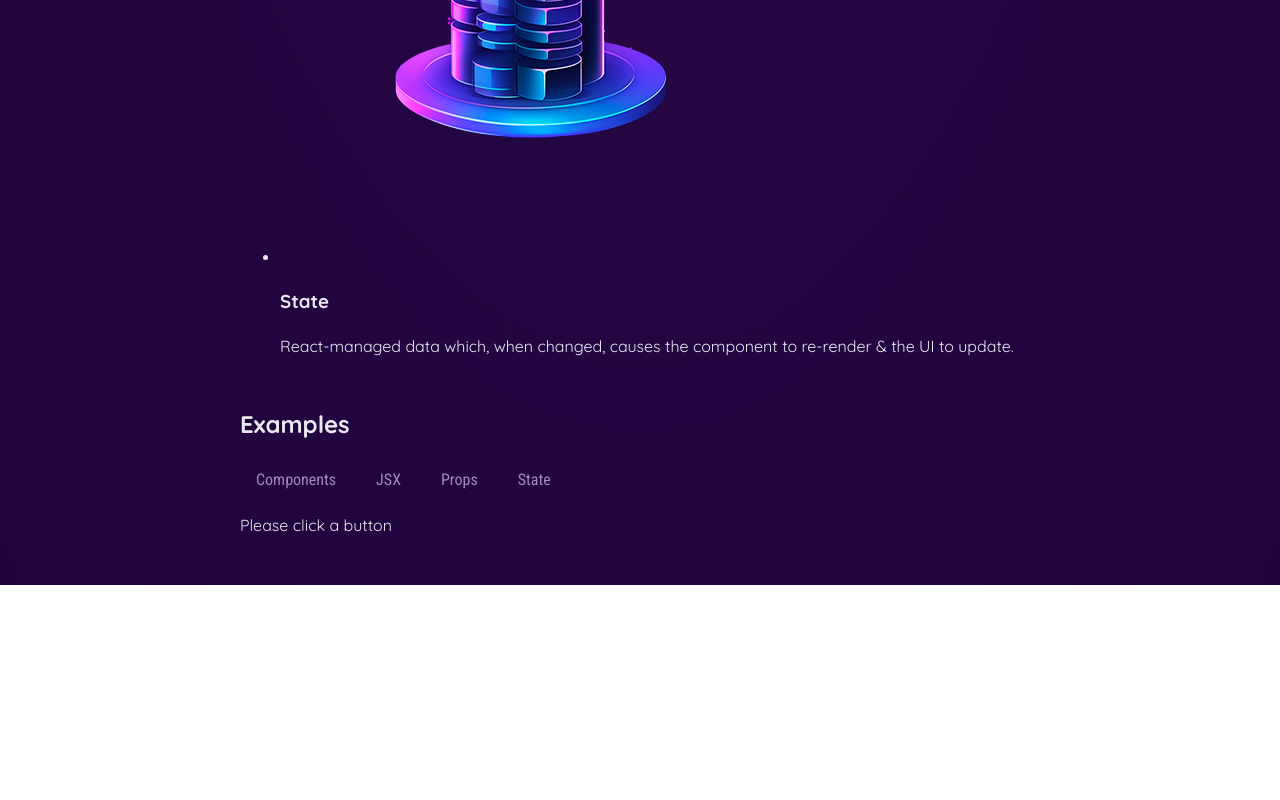
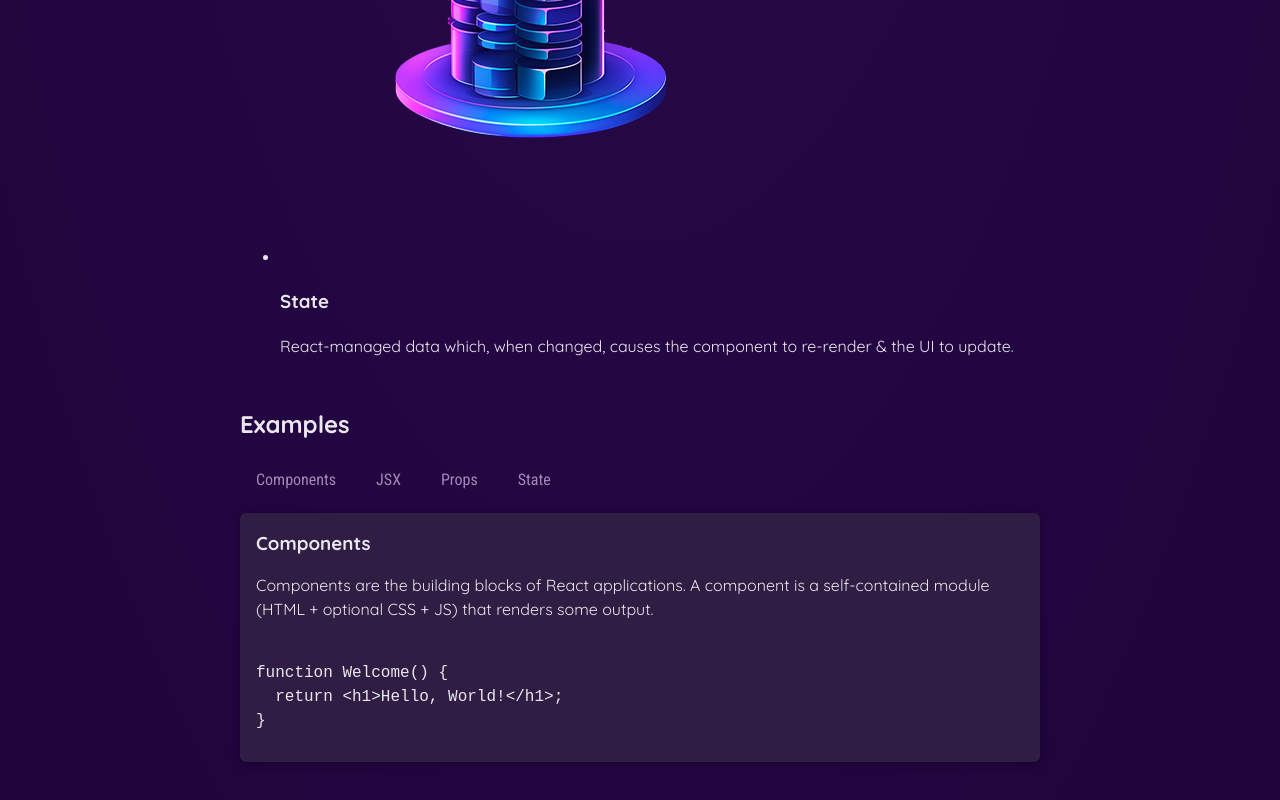
Before and after one commit to MargaretMugo/learnreact, a React (Vite) app in the folder 01-starting project/: page / in a window 1280 px wide. Shown: the part 2706-3506 px from the top of the page. Before the commit the page ends 3291 px from the top, so only its background shows below. Built offline with nearby package versions, Linux system fonts and the light colour scheme.

Commit message:
deriving and outputting data based on state

```diff
--- a/01-starting project/src/App.jsx
+++ b/01-starting project/src/App.jsx
@@ -1,13 +1,14 @@
 import { useState } from 'react';
 import componentsImg from './assets/components.png';
 import { CORE_CONCEPTS } from './data.js';
+import { EXAMPLES } from './data.js';
 import Header  from './components/Header/Header.jsx';
 import CoreConcept from './components/CoreConcept/CoreConcept.jsx';
 import TabButton from './components/TabButton.jsx';
 
 function App() {
   // const stateArray= useState('Please click a button');
-  const [ selectedTopic, setSelectedTopic ]= useState('Please click a button');
+  const [ selectedTopic, setSelectedTopic ]= useState('components');
   let tabContent = 'Please click a button'
   function handleSelect(selectedButton){
     //selectedButton -> 'components', 'jsx', 'props', 'state'
@@ -40,7 +41,13 @@
             <TabButton onSelect={() => handleSelect('props')}>Props</TabButton>
             <TabButton onSelect={() => handleSelect('state')}>State</TabButton>
           </menu>
-          {selectedTopic}
+          <div id="tab-content">
+            <h3>{EXAMPLES[selectedTopic].title}</h3>
+            <p>{EXAMPLES[selectedTopic].description}</p>
+            <pre>
+              <code>{EXAMPLES[selectedTopic].code}</code>
+            </pre>
+          </div>
         </section>
       </main>
     </div>
--- a/01-starting project/src/data.js
+++ b/01-starting project/src/data.js
@@ -29,3 +29,54 @@
       'React-managed data which, when changed, causes the component to re-render & the UI to update.',
   },
 ];
+
+export const EXAMPLES = {
+  components: {
+    title: 'Components',
+    description:
+      'Components are the building blocks of React applications. A component is a self-contained module (HTML + optional CSS + JS) that renders some output.',
+    code: `
+function Welcome() {
+  return <h1>Hello, World!</h1>;
+}`,
+  },
+  jsx: {
+    title: 'JSX',
+    description:
+      'JSX is a syntax extension to JavaScript. It is similar to a template language, but it has full power of JavaScript (e.g., it may output dynamic content).',
+    code: `
+<div>
+  <h1>Welcome {userName}</h1>
+  <p>Time to learn React!</p>
+</div>`,
+  },
+  props: {
+    title: 'Props',
+    description:
+      'Components accept arbitrary inputs called props. They are like function arguments.',
+    code: `
+function Welcome(props) {
+  return <h1>Hello, {props.name}</h1>;
+}`,
+  },
+  state: {
+    title: 'State',
+    description:
+      'State allows React components to change their output over time in response to user actions, network responses, and anything else.',
+    code: `
+function Counter() {
+  const [isVisible, setIsVisible] = useState(false);
+
+  function handleClick() {
+    setIsVisible(true);
+  }
+
+  return (
+    <div>
+      <button onClick={handleClick}>Show Details</button>
+      {isVisible && <p>Amazing details!</p>}
+    </div>
+  );
+}`,
+  },
+};
```
